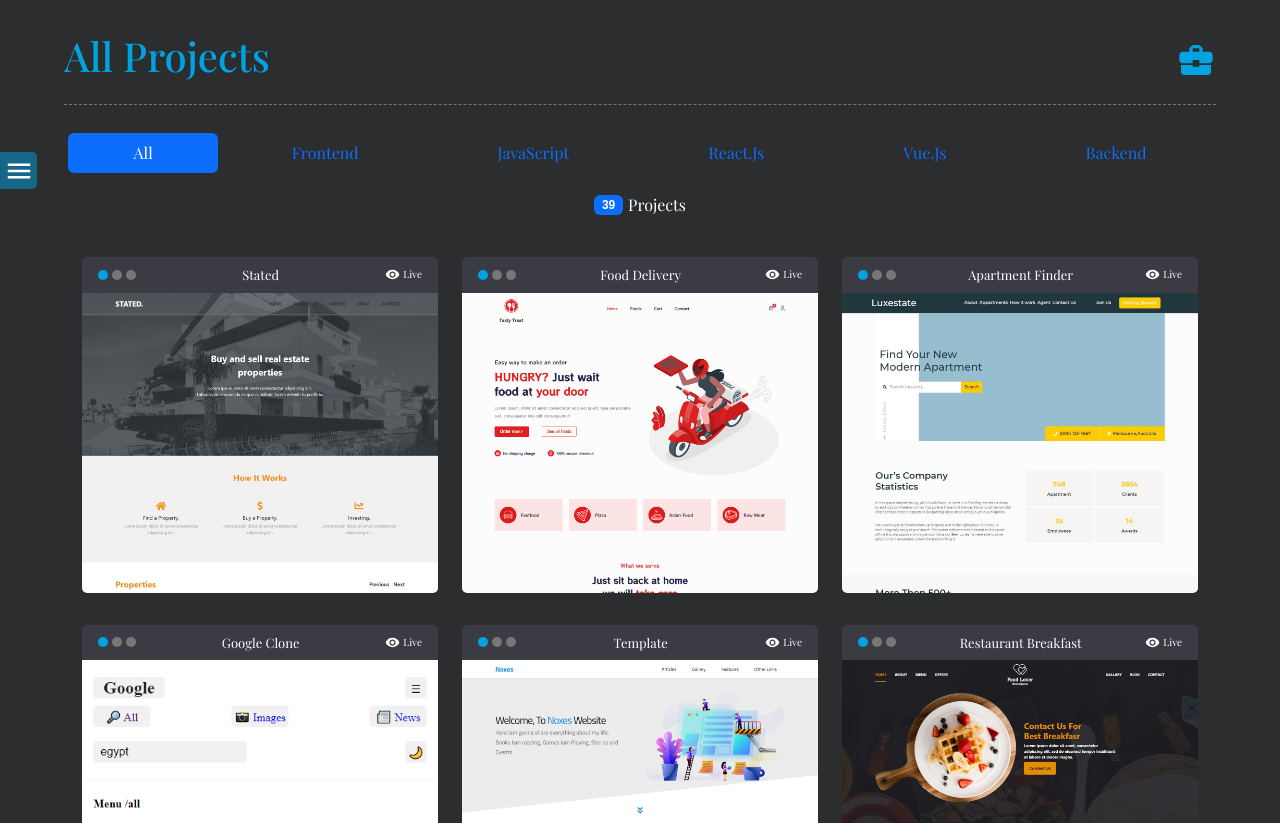
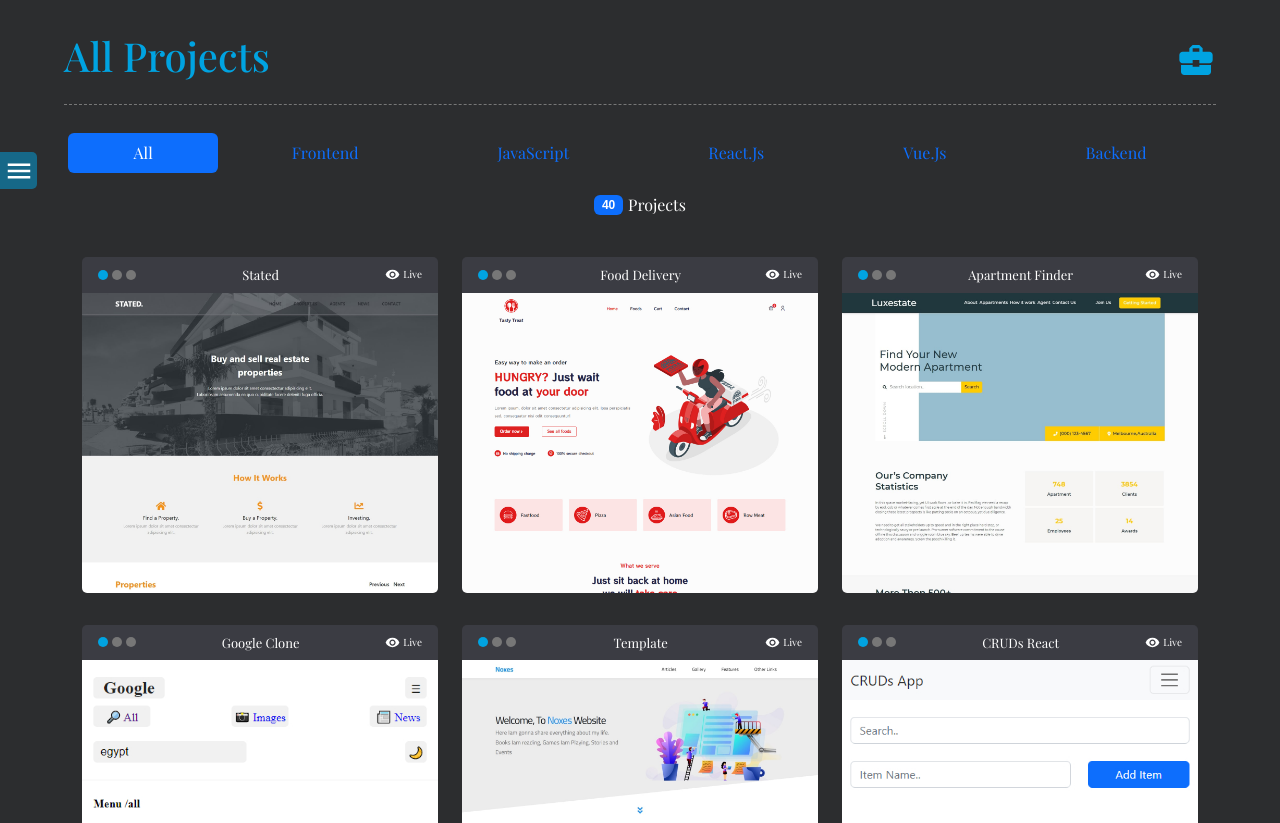
Before and after one commit to Aziz3010/aziz-website, a React (Create React App) app: page /ap in a window 1280 px wide. Shown: the top 823 px of the page. Built offline with nearby package versions, Linux system fonts and the light colour scheme.

Commit message:
add new pro

```diff
--- a/src/Pages/AllProjects/MyProjectsJSON.js
+++ b/src/Pages/AllProjects/MyProjectsJSON.js
@@ -37,6 +37,7 @@ import I36 from "../../images/projects/Online-Quiz.jpg";
 import I37 from "../../images/projects/google-search-clone.jpg";
 import I38 from "../../images/projects/nax.jpg";
 import I39 from "../../images/projects/food-delivery.jpg";
+import I40 from "../../images/projects/crudsbyreact.jpg";
 
 const projects = [
   {
@@ -73,6 +74,13 @@ const projects = [
     'pic': I3,
     'project_name': "Template",
     'technology': "Frontend",
+  },
+  {
+    'name': "CRUDs React",
+    'live_link': "https://cruds-by-react.vercel.app/home",
+    'pic': I40,
+    'project_name': "CRUDs React",
+    'technology': "React.Js",
   },
   {
     'name': "Restaurant Breakfast",
```
Also changed, not shown: src/images/projects/crudsbyreact.jpg (added).
